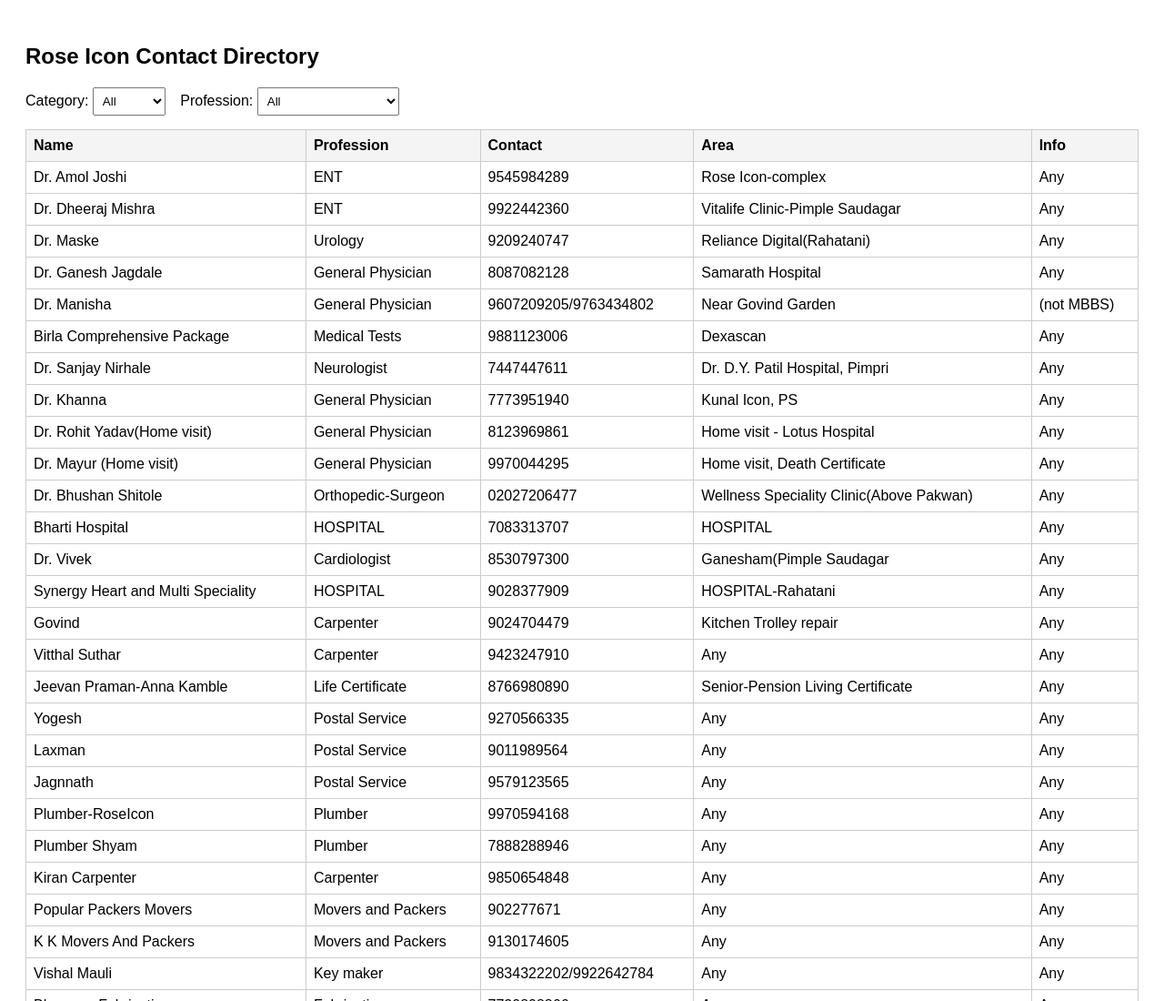
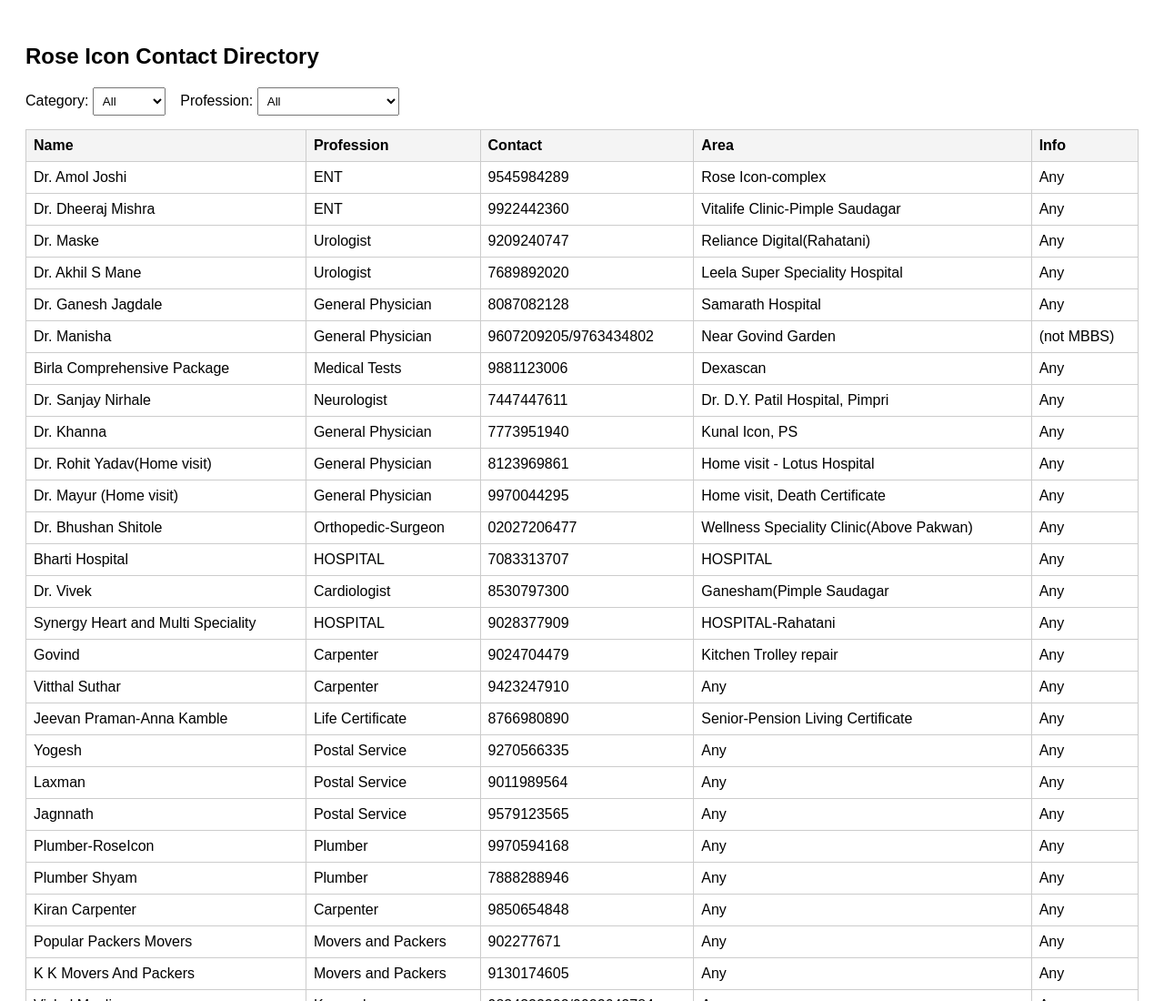
Before and after one commit to bankimis-cop/RI-Info, a plain HTML site: page index.html in a window 1280 px wide. Shown: the top 1100 px of the page at 91% size. Drawn offline with Linux system fonts and the light colour scheme.

Commit message:
Update doctor specialties and add new entry

```diff
--- a/index.html
+++ b/index.html
@@ -82,9 +82,17 @@
 
   <tr data-category="medical">
     <td>Dr. Maske</td>
-    <td>Urology</td>
+    <td>Urologist</td>
     <td>9209240747</td>
     <td>Reliance Digital(Rahatani)</td>
+    <td>Any</td>
+  </tr>
+
+    <tr data-category="medical">
+    <td>Dr. Akhil S Mane</td>
+    <td>Urologist</td>
+    <td>7689892020</td>
+    <td>Leela Super Speciality Hospital</td>
     <td>Any</td>
   </tr>
 
```
